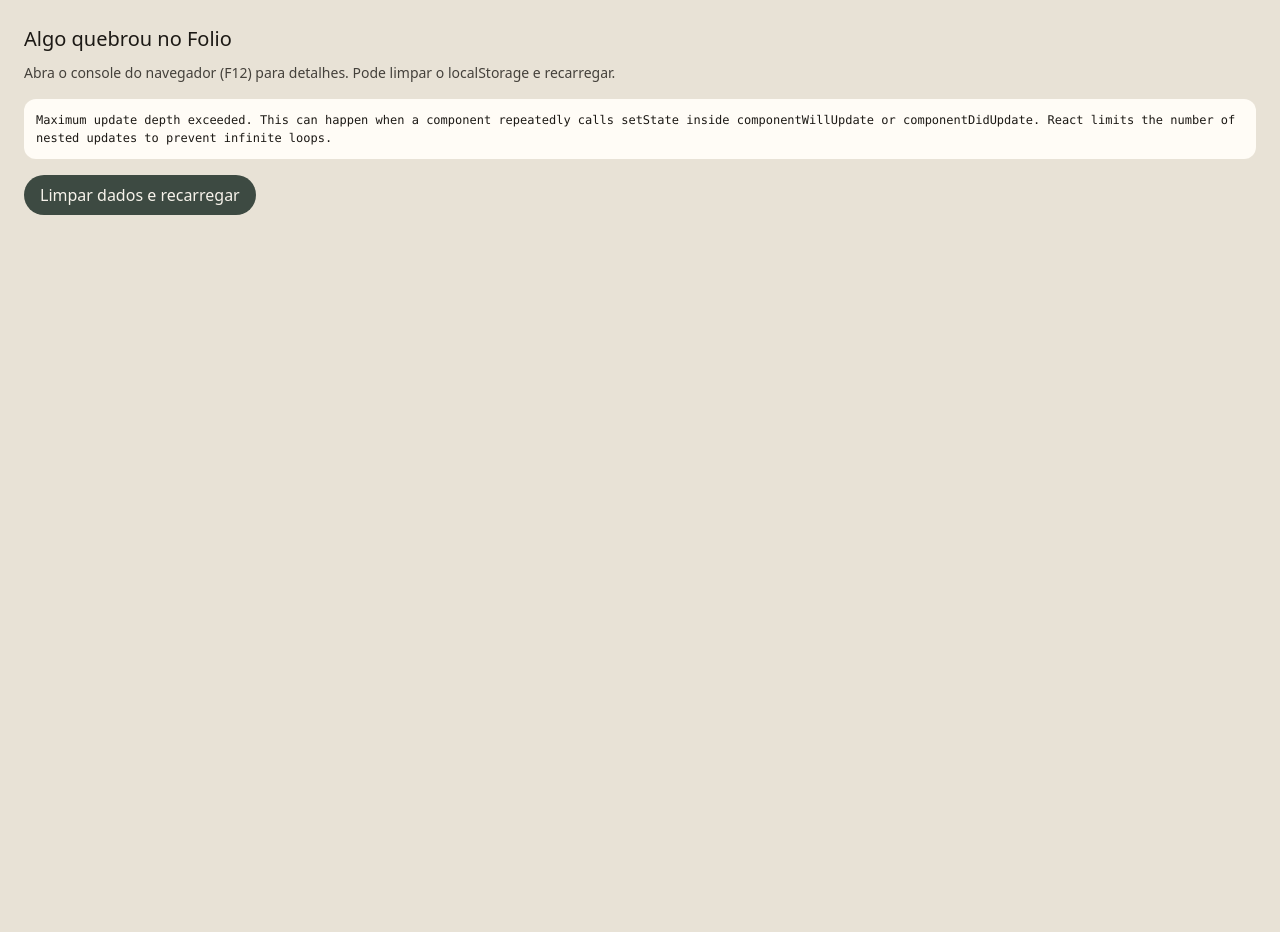
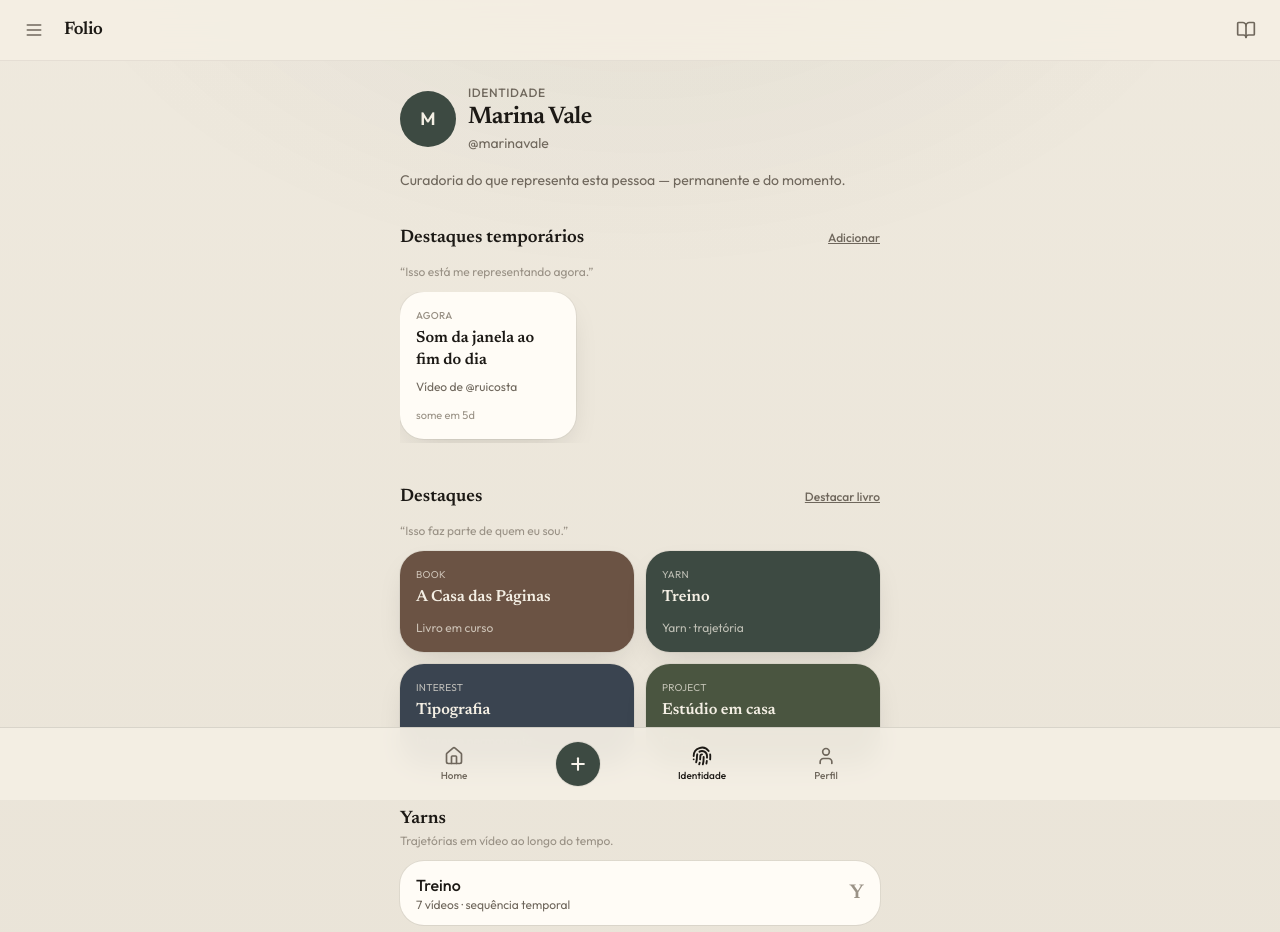
Before and after one commit to Bernardo-Petrassem/folio, a React (Vite) app: page /identidade in a window 1280 px wide. Shown: the top 932 px of the page. Before the commit the page ends 800 px from the top, so only its background shows below. Built offline with nearby package versions, Linux system fonts and the light colour scheme.

Commit message:
Fix Identity infinite loop: stable selectors + purge only when needed

```diff
--- a/src/pages/IdentityPage.tsx
+++ b/src/pages/IdentityPage.tsx
@@ -1,4 +1,4 @@
-import { useEffect, useState } from "react";
+import { useEffect, useMemo, useState } from "react";
 import { Link, useParams } from "react-router-dom";
 import { Avatar } from "@/components/Avatar";
 import { useStore } from "@/lib/store";
@@ -9,26 +9,34 @@ export function IdentityPage() {
   const { userId } = useParams();
   const id = userId ?? CURRENT_USER_ID;
   const isMe = id === CURRENT_USER_ID;
-  const user = USERS.find((u) => u.id === id) ?? USERS[0];
-  const highlights = useStore((s) => s.highlights.filter((h) => h.userId === id));
-  const tempHighlights = useStore((s) => s.tempHighlights.filter((th) => th.userId === id));
-  const identityPeople = useStore((s) => s.identityPeople.filter((p) => p.userId === id));
-  const yarns = useStore((s) => s.yarns.filter((y) => y.ownerId === id));
+  const user = USERS.find((u) => u.id === id) ?? USERS[0]!;
+  const allHighlights = useStore((s) => s.highlights);
+  const allTemp = useStore((s) => s.tempHighlights);
+  const allPeople = useStore((s) => s.identityPeople);
+  const allYarns = useStore((s) => s.yarns);
+  const allBooks = useStore((s) => s.books);
   const purgeExpiredTemp = useStore((s) => s.purgeExpiredTemp);
   const addTempHighlight = useStore((s) => s.addTempHighlight);
   const addHighlight = useStore((s) => s.addHighlight);
-  const books = useStore((s) => s.books.filter((b) => b.ownerId === id));
+  const highlights = useMemo(() => allHighlights.filter((h) => h.userId === id), [allHighlights, id]);
+  const tempHighlights = useMemo(() => allTemp.filter((th) => th.userId === id), [allTemp, id]);
+  const identityPeople = useMemo(() => allPeople.filter((p) => p.userId === id), [allPeople, id]);
+  const yarns = useMemo(() => allYarns.filter((y) => y.ownerId === id), [allYarns, id]);
+  const books = useMemo(() => allBooks.filter((b) => b.ownerId === id), [allBooks, id]);
   const [showTempForm, setShowTempForm] = useState(false);
   const [tempTitle, setTempTitle] = useState("");
   const [tempDuration, setTempDuration] = useState<TempDuration>("7d");
 
   useEffect(() => {
     purgeExpiredTemp();
-    const t = window.setInterval(() => purgeExpiredTemp(), 30_000);
-    return () => clearInterval(t);
-  }, [purgeExpiredTemp]);
+    const timer = window.setInterval(() => purgeExpiredTemp(), 30_000);
+    return () => clearInterval(timer);
+  }, []);
 
-  const activeTemp = tempHighlights.filter((th) => th.expiresAt > Date.now());
+  const activeTemp = useMemo(
+    () => tempHighlights.filter((th) => th.expiresAt > Date.now()),
+    [tempHighlights],
+  );
 
   return (
     <div className="px-4 pt-6 pb-10">
```
